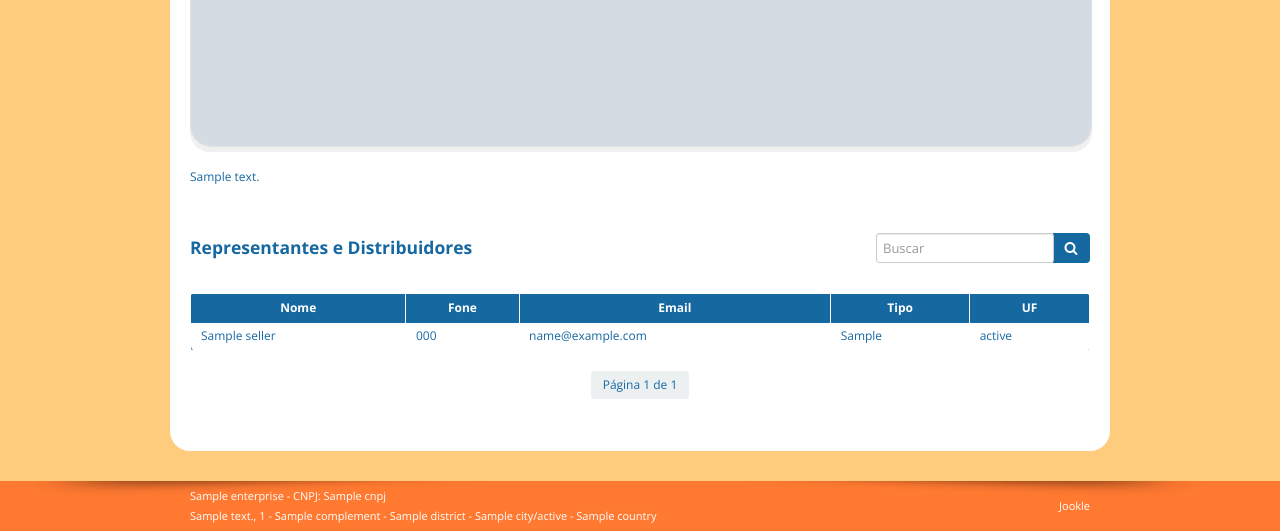
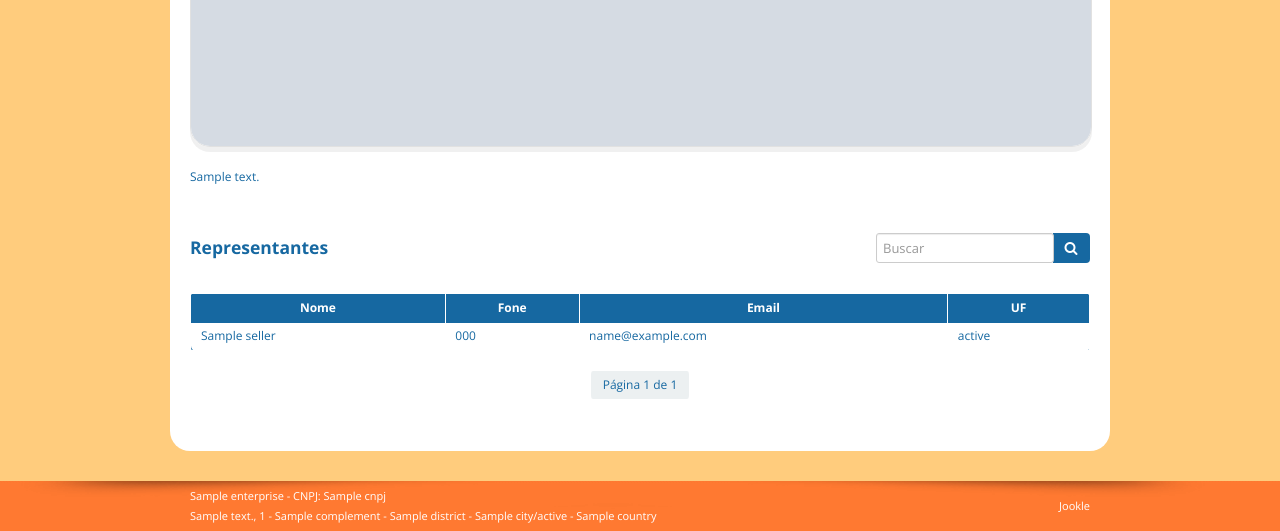
Before and after one commit to klebercode/canaa, a Django app: template canaa/core/templates/sellers.html in a window 1280 px wide. Shown: the part 766-1297 px from the top of the page. Run offline with Django 3.2, Linux system fonts and the light colour scheme; the template is opened without the code that fills it: most values are stand-ins (such as "Sample title", 1, 10 or a date in 2020); grey boxes marked "Sample" are stand-in pictures; some libraries are stand-ins or nearby versions; some web fonts are replaced.

Commit message:
Removendo distribuidores da pagina de vendas

```diff
--- a/canaa/core/templates/sellers.html
+++ b/canaa/core/templates/sellers.html
@@ -14,7 +14,7 @@
         <!-- Search -->
         <div class="row-fluid marg30-top">
             <span class="span7">
-                <h4>Representantes e Distribuidores {% if search %}<small>busca por "{{ search }}"</small>{% endif %}</h4>
+                <h4>Representantes {% if search %}<small>busca por "{{ search }}"</small>{% endif %}</h4>
             </span>
             <span class="span5">
                 <div class="search-form">
@@ -36,7 +36,7 @@
                         <th>Nome</th>
                         <th>Fone</th>
                         <th>Email</th>
-                        <th>Tipo</th>
+                        <!--th>Tipo</th-->
                         <th>UF</th>
                     </tr>
                     {% for seller in sellers %}
@@ -44,12 +44,12 @@
                         <td>{{ seller.name }}</td>
                         <td>{{ seller.phone }}</td>
                         <td>{{ seller.email }}</td>
-                        <td>{{ seller.get_type_display }}</td>
+                        <!--td>{{ seller.get_type_display }}</td-->
                         <td>{{ seller.state }}</td>
                     </tr>
                     {% empty %}
                     <tr>
-                        <td colspan="5" align="center"><br>Nenhum Representante/Distribuidor encontrado.<br><br></td>
+                        <td colspan="4" align="center"><br>Nenhum Representante/Distribuidor encontrado.<br><br></td>
                     </tr>
                     {% endfor %}
                 </tbody>
```
Also changed, not shown: canaa/core/models.py (+5 -3 lines).
